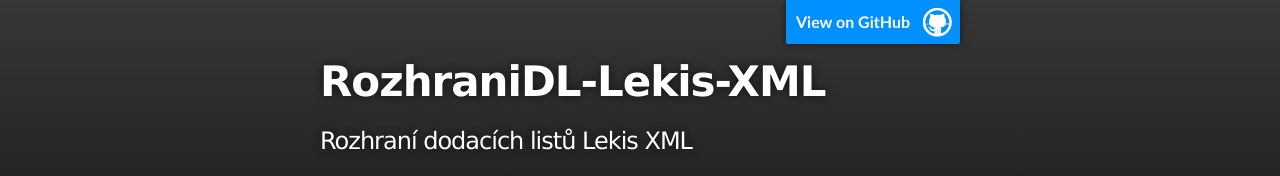
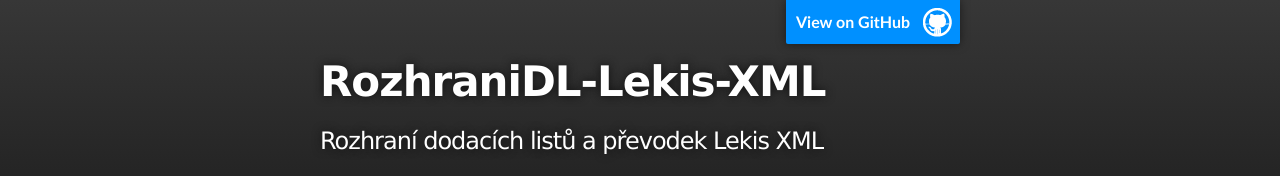
Before and after one commit to lekiscz/RozhraniDL-Lekis-XML, a plain HTML site: page index.html in a window 1280 px wide. Shown: the top 176 px of the page. Drawn offline with Linux system fonts and the light colour scheme.

Commit message:
aktualizace nazvu dokumentu

```diff
--- a/index.html
+++ b/index.html
@@ -4,7 +4,7 @@
   <head>
     <meta charset='utf-8'>
     <meta http-equiv="X-UA-Compatible" content="chrome=1">
-    <meta name="description" content="RozhraniDL-Lekis-XML : Rozhraní dodacích listů Lekis XML">
+    <meta name="description" content="RozhraniDL-Lekis-XML : Rozhraní dodacích listů a převodek Lekis XML">
 
     <link rel="stylesheet" type="text/css" media="screen" href="stylesheets/stylesheet.css">
 
@@ -19,7 +19,7 @@
           <a id="forkme_banner" href="https://github.com/lekiscz/RozhraniDL-Lekis-XML">View on GitHub</a>
 
           <h1 id="project_title">RozhraniDL-Lekis-XML</h1>
-          <h2 id="project_tagline">Rozhraní dodacích listů Lekis XML</h2>
+          <h2 id="project_tagline">Rozhraní dodacích listů a převodek Lekis XML</h2>
 
             <section id="downloads">
               <a class="zip_download_link" href="https://github.com/lekiscz/RozhraniDL-Lekis-XML/zipball/master">Download this project as a .zip file</a>
```
